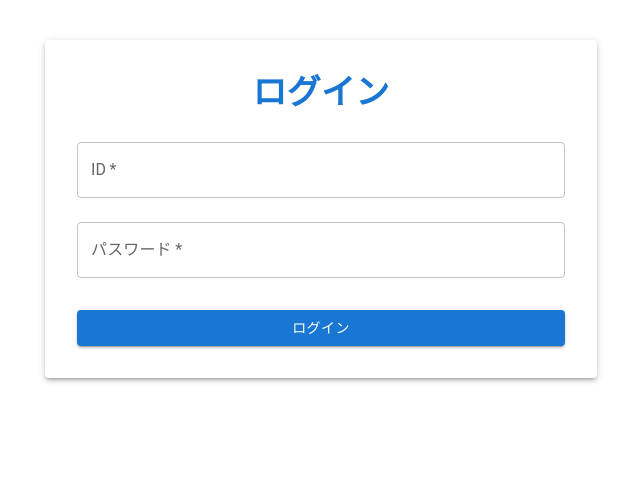
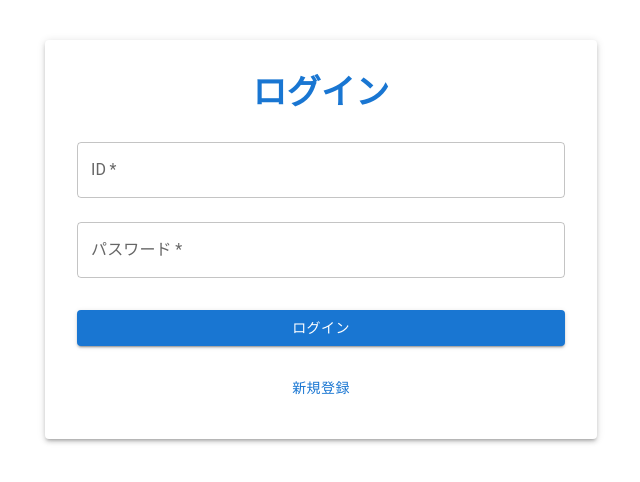
Before and after one commit to wakana-hub/original-app, a Next.js app: page /signin in a window 1280 px wide. Shown: the top 482 px of the page, without its empty margins (319-959 px from the left). Built offline with nearby package versions, Linux system fonts and the light colour scheme.

Commit message:
handleSignup追加

```diff
--- a/src/app/signin/page.tsx
+++ b/src/app/signin/page.tsx
@@ -37,6 +37,10 @@ export default function SigninPage(){
             setError('通信エラーが発生しました');
           }
         };
+
+    const handleSignup = () => {
+      router.push("./signup");
+    }
 
     return(
             <Container maxWidth="sm" >
@@ -80,6 +84,15 @@ export default function SigninPage(){
                 >
                 ログイン
                 </Button>
+                <Button
+                type="button"
+                color="primary"
+                fullWidth
+                sx={{ mt: 3 }}
+                onClick={handleSignup}
+                >
+                新規登録
+                </Button>
             </Box>
         </Paper>
         </Container>
```
